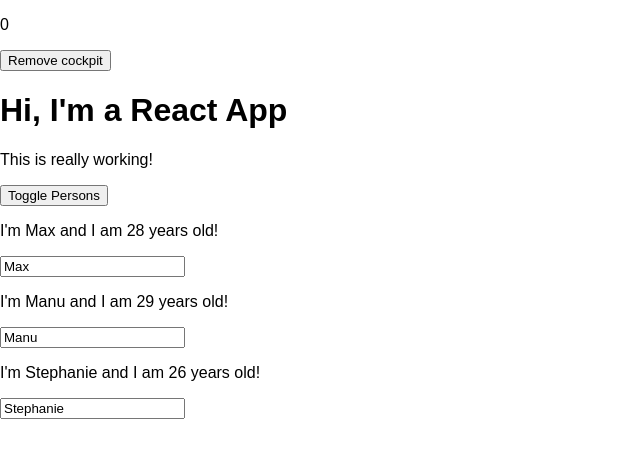
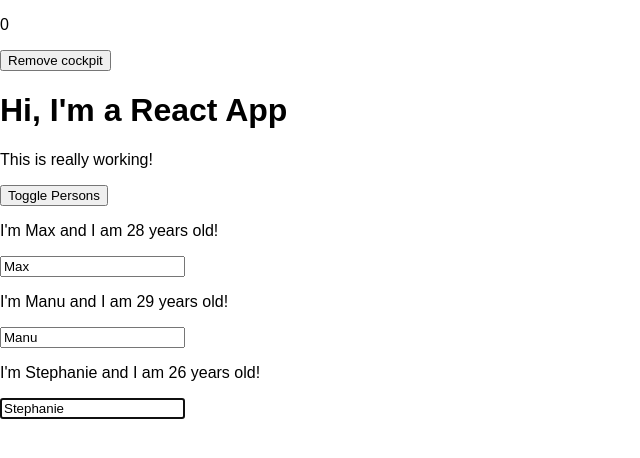
Before and after one commit to Lukmi987/ReactCompleteGuideUdemy, a React app in the folder listsConditionals/: page / in a window 1280 px wide. Both pictures are taken after a click on the button "Toggle Persons". Shown: the top 458 px of the page, without its empty margins (0-640 px from the left). Built offline with nearby package versions, Linux system fonts and the light colour scheme.

Commit message:
Using Refs

```diff
--- a/listsConditionals/src/components/Persons/Person/Person.js
+++ b/listsConditionals/src/components/Persons/Person/Person.js
@@ -7,13 +7,27 @@
 import './Person.css';
 
  class Person extends Component {
+
+   constructor(props){
+     super(props);
+     this.inputElementRef = React.createRef();
+   }
+
+   componentDidMount(){
+  //   this.inputElement.focus();
+  this.inputElementRef.current.focus();
+   }
+
    render() {
   console.log('[Person.js] rendering ...');
      return (
           <Aux>
              <p key="i1" onClick={this.props.clicked}>I'm {this.props.name} and I am {this.props.age} years old!</p>
              <p> {this.props.children}</p>
-             <input key="i3" type="text" onChange={this.props.changed} value={this.props.name} />
+             <input key="i3"
+               ref={this.inputElementRef}
+                type="text"
+                onChange={this.props.changed} value={this.props.name} />
           </Aux>
          );
    }
```
